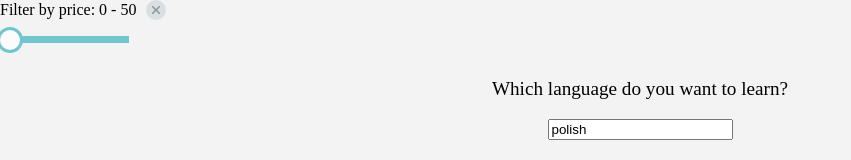
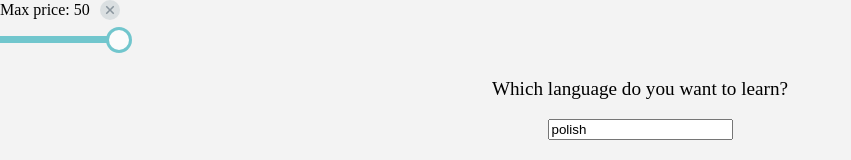
Before and after one commit to ryan50500/Language__App__React__TypeScript, a React (Create React App) app: page / in a window 1280 px wide. Shown: the top 160 px of the page, without its empty margins (0-851 px from the left). Built offline with nearby package versions, Linux system fonts and the light colour scheme.

Commit message:
amending price filter so it is possible to lower maximum amount

```diff
--- a/src/components/FilteredTeachers.tsx
+++ b/src/components/FilteredTeachers.tsx
@@ -11,8 +11,8 @@ interface Props {
 
 const FilteredTeachers: React.FC<Props> = ({ initialInputText }) => {
     const [inputText, setInputText] = useState<string | number>(initialInputText);
-    const [inputPrice, setInputPrice] = useState<number>(0);
     const [maxPrice, setMaxPrice] = useState<number>(50);
+    // const [maxPrice, setMaxPrice] = useState<number>(50);
 
 
     // filter the results by language searched for
@@ -23,31 +23,32 @@ const FilteredTeachers: React.FC<Props> = ({ initialInputText }) => {
 
     // filter the results by price by assinging 'filteredTeachers' to a new array
     filteredTeachers = filteredTeachers.filter(
-        (arrayMatched) => arrayMatched.price >= inputPrice && arrayMatched.price <= maxPrice
+        (arrayMatched) => arrayMatched.price < maxPrice
     );
 
 
     // remove price filter
     const removePriceFilter = () => {
-        setInputPrice(0);
         setMaxPrice(50);
+        // setMaxPrice(50);
     };
 
 
     // this function is called when user selects a price range
     const handlePriceChange = (event: React.ChangeEvent<HTMLInputElement>) => {
-        setInputPrice(parseInt(event.target.value));
+        setMaxPrice(parseInt(event.target.value));
+        // setMaxPrice(parseInt(event.target.value));
     };
 
     return (
         <>
             <div className={PriceFilterStyles.alignPrice}>
-                <span>Filter by price: {inputPrice} - {maxPrice}</span>
+                <span>Max price: {maxPrice}</span>
                 <div className={PriceFilterStyles.resetPrice} onClick={removePriceFilter}>
                     <svg height="9" viewBox="0 0 12 12" width="9" xmlns="http://www.w3.org/2000/svg" className={PriceFilterStyles.resetPriceCross}><path d="M6 4.586L10.293.293l1.414 1.414L7.414 6l4.293 4.293-1.414 1.414L6 7.414l-4.293 4.293-1.414-1.414L4.586 6 .293 1.707 1.707.293z"></path></svg>
                 </div>
             </div>
-            <input type="range" id="priceRange" name="priceRange" min="0" max="50" step="5" value={inputPrice} onChange={handlePriceChange} className={PriceFilterStyles.priceSlider} />
+            <input type="range" id="priceRange" name="priceRange" min="0" max="50" step="5" value={maxPrice} onChange={handlePriceChange} className={PriceFilterStyles.priceSlider} />
             {/* filter the results by language */}
             <SearchLanguage inputText={inputText} setInputText={setInputText} filteredTeachers={filteredTeachers} />
             {filteredTeachers.map((arrayItem) => {
```
